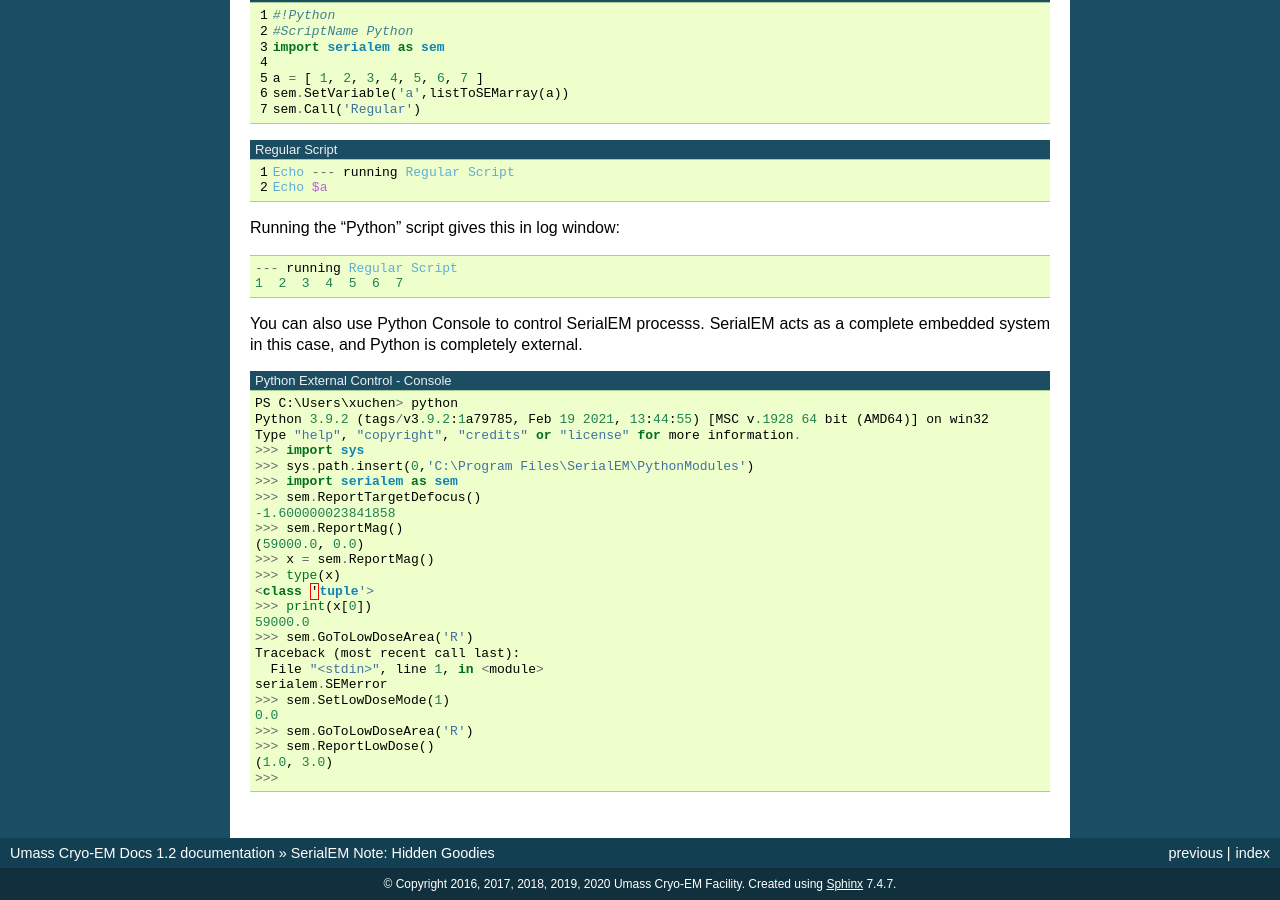
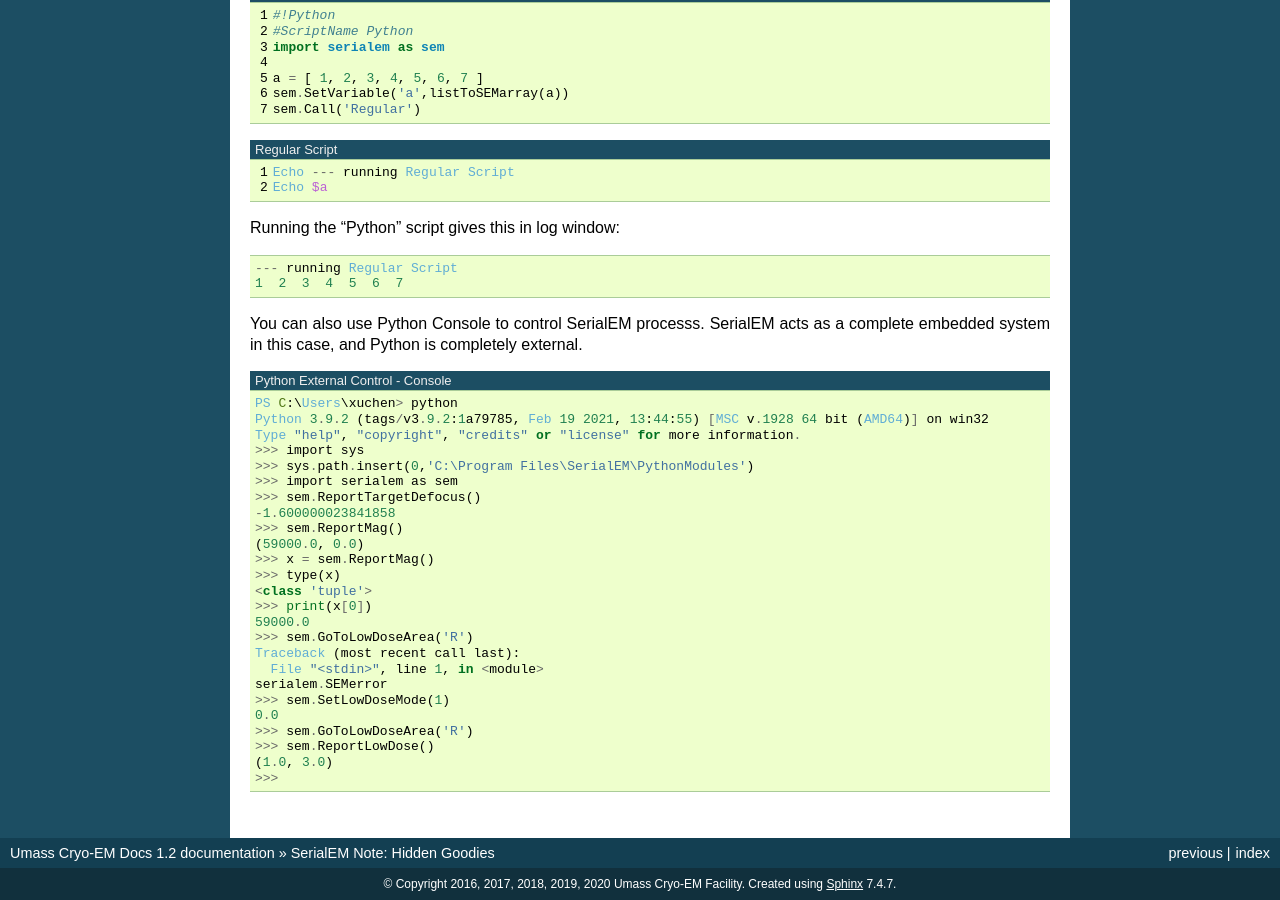
Before and after one commit to xuchen66/sphinx-emdocs, a Sphinx documentation site: the page built from source/serialem-note-hidden-goodies.rst, in a window 1280 px wide and 900 px high, scrolled down 5216 px. Built offline with Sphinx 7.4.7, drawn with Linux system fonts in a browser that asks for light colours; pages that are not in the unit, such as notebooks, are missing from menus.

Commit message:
Update serialem-note-hidden-goodies.rst

```diff
--- a/source/serialem-note-hidden-goodies.rst
+++ b/source/serialem-note-hidden-goodies.rst
@@ -344,7 +344,7 @@
 
 You can also use Python Console to control SerialEM processs. SerialEM acts as a complete embedded system in this case, and Python is completely external.
 
-.. code-block:: python
+.. code-block:: ruby
    :caption: Python External Control - Console
 
    PS C:\Users\xuchen> python
```
